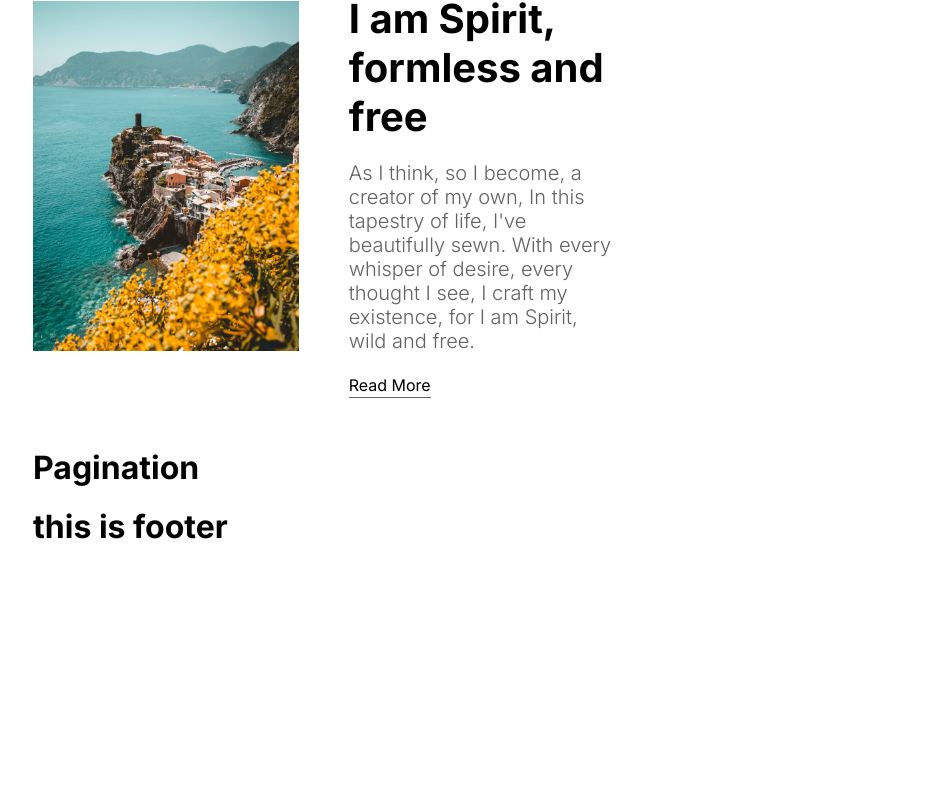
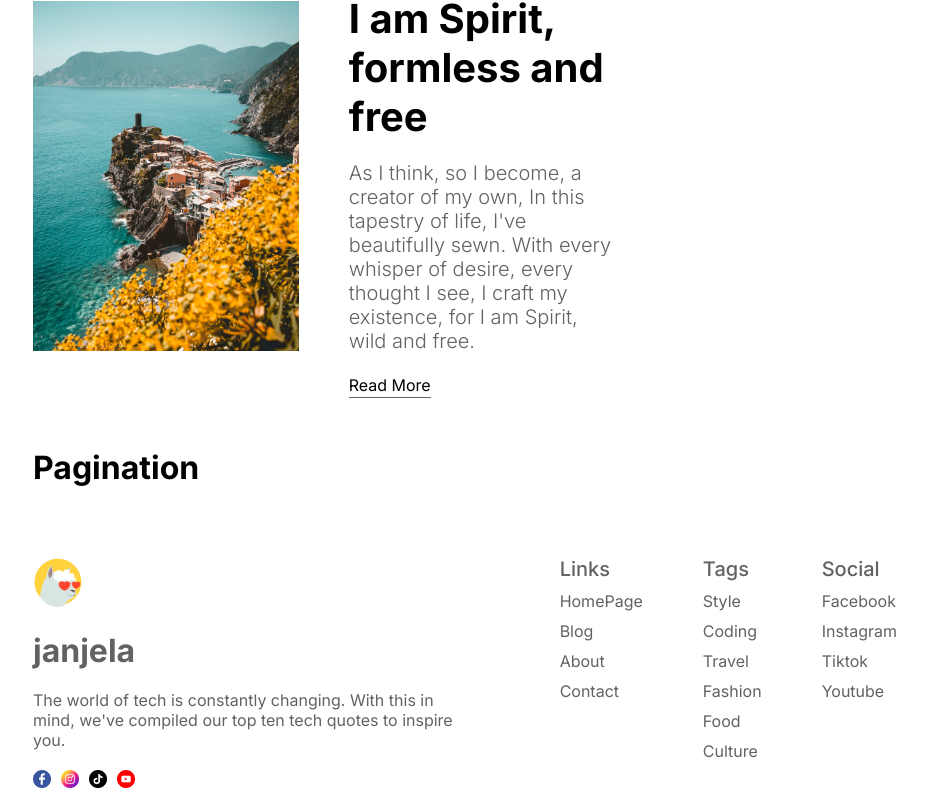
Before and after one commit to amevide998/blog, a Next.js app: page / in a window 1280 px wide. Shown: the part 3287-4095 px from the top of the page, without its empty margins (175-1102 px from the left). Before the commit the page ends 3833 px from the top, so only its background shows below. Built offline with nearby package versions, Linux system fonts and the light colour scheme.

Commit message:
add footer

```diff
--- a/src/components/footer/Footer.jsx
+++ b/src/components/footer/Footer.jsx
@@ -1,11 +1,57 @@
 import React from "react";
 import styles from "./footer.module.css";
+import Image from "next/image";
+import Link from "next/link";
 
 
 export default function Footer() {
     return (
         <div className={styles.container}>
-            <h1>this is footer</h1>
+            <div className={styles.info}>
+                <div className={styles.logo}>
+                    <Image src={"/logo.png"} alt={""} width={50} height={50}/>
+                </div>
+                <h1 className={styles.logoText}>
+                        <b>janjela</b>
+                </h1>
+                <p className={styles.description}>
+                        The world of tech is constantly changing.
+                        With this in mind,
+                        we've compiled our top ten tech quotes to inspire you.
+                </p>
+                <div className={styles.icons}>
+                    <Image src={'/facebook.png'} alt={'facebook logo '} width={18} height={18}/>
+                    <Image src={'/instagram.png'} alt={'instagram logo '} width={18} height={18}/>
+                    <Image src={'/tiktok.png'} alt={'tiktok logo '} width={18} height={18}/>
+                    <Image src={'/youtube.png'} alt={'youtube logo '} width={18} height={18}/>
+
+                </div>
+            </div>
+            <div className={styles.links}>
+                <div className={styles.list}>
+                    <span className={styles.listTitle}>Links</span>
+                    <Link href={"/"}>HomePage</Link>
+                    <Link href={"/"}>Blog</Link>
+                    <Link href={"/"}>About</Link>
+                    <Link href={"/"}>Contact</Link>
+                </div>
+                <div className={styles.list}>
+                    <span className={styles.listTitle}>Tags</span>
+                    <Link href={"/"}>Style</Link>
+                    <Link href={"/"}>Coding</Link>
+                    <Link href={"/"}>Travel</Link>
+                    <Link href={"/"}>Fashion</Link>
+                    <Link href={"/"}>Food</Link>
+                    <Link href={"/"}>Culture</Link>
+                </div>
+                <div className={styles.list}>
+                    <span className={styles.listTitle}>Social</span>
+                    <Link href={"/"}>Facebook</Link>
+                    <Link href={"/"}>Instagram</Link>
+                    <Link href={"/"}>Tiktok</Link>
+                    <Link href={"/"}>Youtube</Link>
+                </div>
+            </div>
         </div>
     );
 }
--- a/src/components/footer/footer.module.css
+++ b/src/components/footer/footer.module.css
@@ -1,2 +1,37 @@
 .container {
+    margin-top: 50px;
+    display: flex;
+    justify-content: space-between;
+    color: var(--softTextColor);
+    padding: 20px 0px;
 }
+
+.info {
+    flex: 1;
+    display: flex;
+    flex-direction: column;
+    gap: 20px;
+}
+
+.icons {
+    display: flex;
+    gap: 10px;
+}
+
+.links{
+    flex: 1;
+    display: flex;
+    justify-content: flex-end;
+    gap: 60px;
+}
+
+.list {
+    display: flex;
+    flex-direction: column;
+    gap: 10px;
+}
+
+.listTitle {
+    font-size: 20px;
+    font-weight: 500;
+}
```
